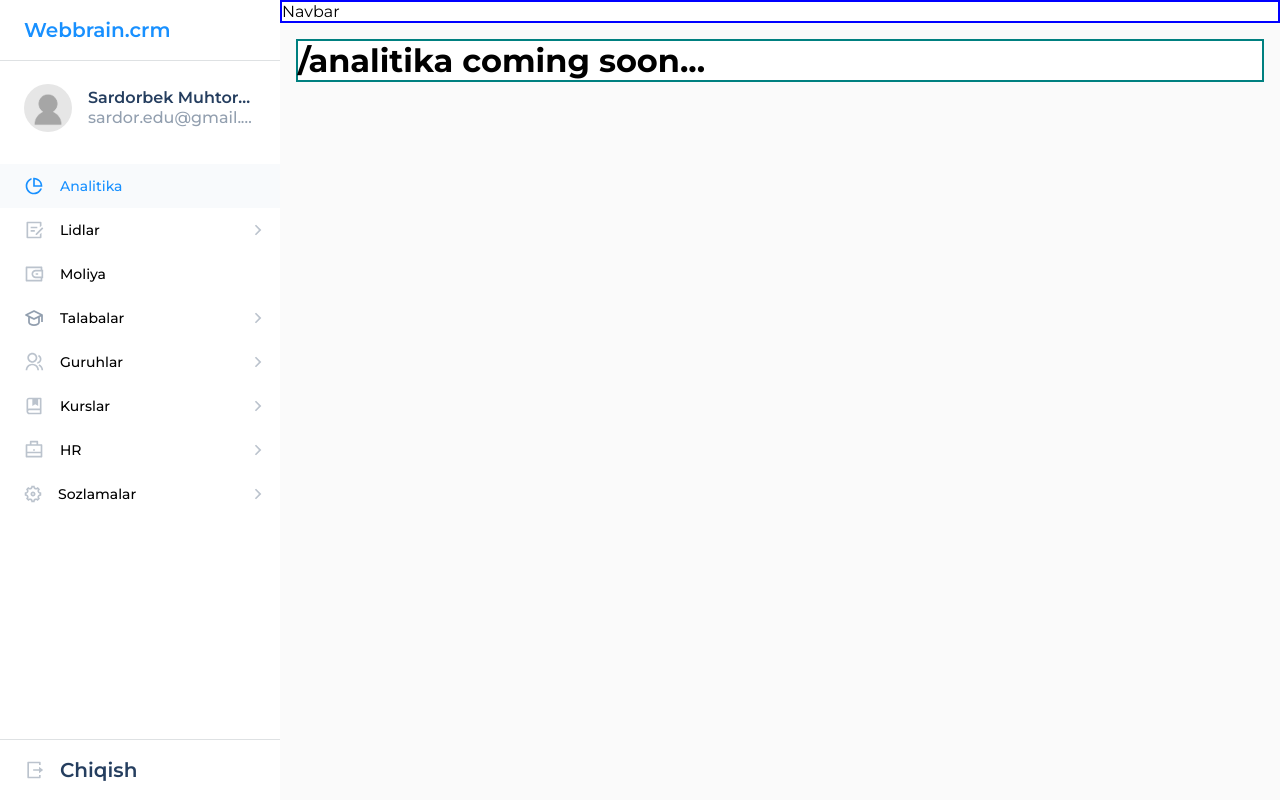
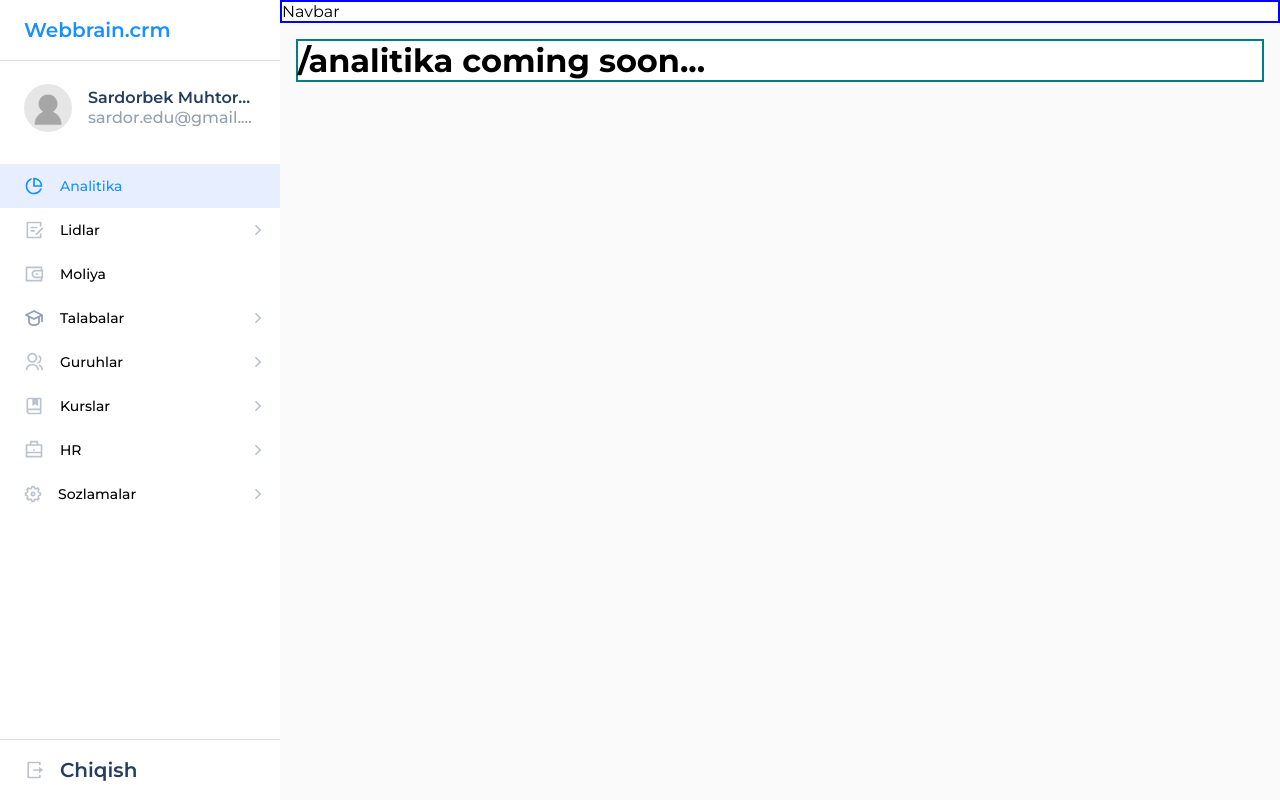
Before and after one commit to xojiakbar-coder/crm, a React (Vite) app: page /analitika in a window 1280 px wide. Built offline with nearby package versions, Linux system fonts and the light colour scheme.

Commit message:
LogOut action

```diff
--- a/src/components/Sidebar/index.jsx
+++ b/src/components/Sidebar/index.jsx
@@ -49,7 +49,7 @@ const Sidebar = () => {
     navigate("/");
   };
   const onClickLogOut = () => {
-    navigate("/");
+    navigate("/login");
   };
 
   return (
@@ -62,7 +62,7 @@ const Sidebar = () => {
             const active = open.includes(parent.id);
             const { icon: Icon } = parent;
             const activePath = location.pathname?.includes(parent.path);
-            return (
+            return !parent.hidden ? (
               <React.Fragment key={parent.id}>
                 <MenuItem
                   onClick={(e) => onClickParent(parent, e)}
@@ -89,7 +89,7 @@ const Sidebar = () => {
                   })}
                 </ChildWrapper>
               </React.Fragment>
-            );
+            ) : null;
           })}
         </Menu>
         <LogOut onClick={onClickLogOut}>
--- a/src/components/Sidebar/style.js
+++ b/src/components/Sidebar/style.js
@@ -123,7 +123,7 @@ const MenuItem = styled(NavLink)`
   }
 
   background-color: ${({ active }) =>
-    active === "true" && `rgba(248, 250, 252, 1)`};
+    active === "true" && `rgba(27, 89, 248, 0.1);`};
   color: ${({ active }) =>
     active === "true" ? `var(--activeColor)` : `var(--primaryColor)`};
 `;
--- a/src/root/index.jsx
+++ b/src/root/index.jsx
@@ -23,11 +23,28 @@ const Root = () => {
             } else {
               const Element = value.element;
               return (
-                <Route key={value.id} path={value.path} element={<Element />} />
+                !value.hidden && (
+                  <Route
+                    key={value.id}
+                    path={value.path}
+                    element={<Element />}
+                  />
+                )
               );
             }
           })}
         </Route>
+
+        {sidebar.map((value) => {
+          const Element = value.element;
+          return (
+            value.hidden && (
+              <Route key={value.id} path={value.path} element={<Element />} />
+            )
+          );
+        })}
+
+        <Route path="/login" element={<h1>login</h1>} />
         <Route path="/" element={<Navigate to={"/analitika"} />} />
         <Route path="*" element={<h1>404</h1>} />
       </Routes>
--- a/src/utils/sidebar.js
+++ b/src/utils/sidebar.js
@@ -253,6 +253,22 @@ const sidebar = [
       },
     ],
   },
+  {
+    id: 9,
+    title: "Log In",
+    path: "/login",
+    isPrivate: true,
+    element: Generics,
+    hidden: true,
+  },
+  {
+    id: 10,
+    title: "Reset",
+    path: "/reset",
+    isPrivate: true,
+    element: Generics,
+    hidden: true,
+  },
 ];
 
 export default sidebar;
```
